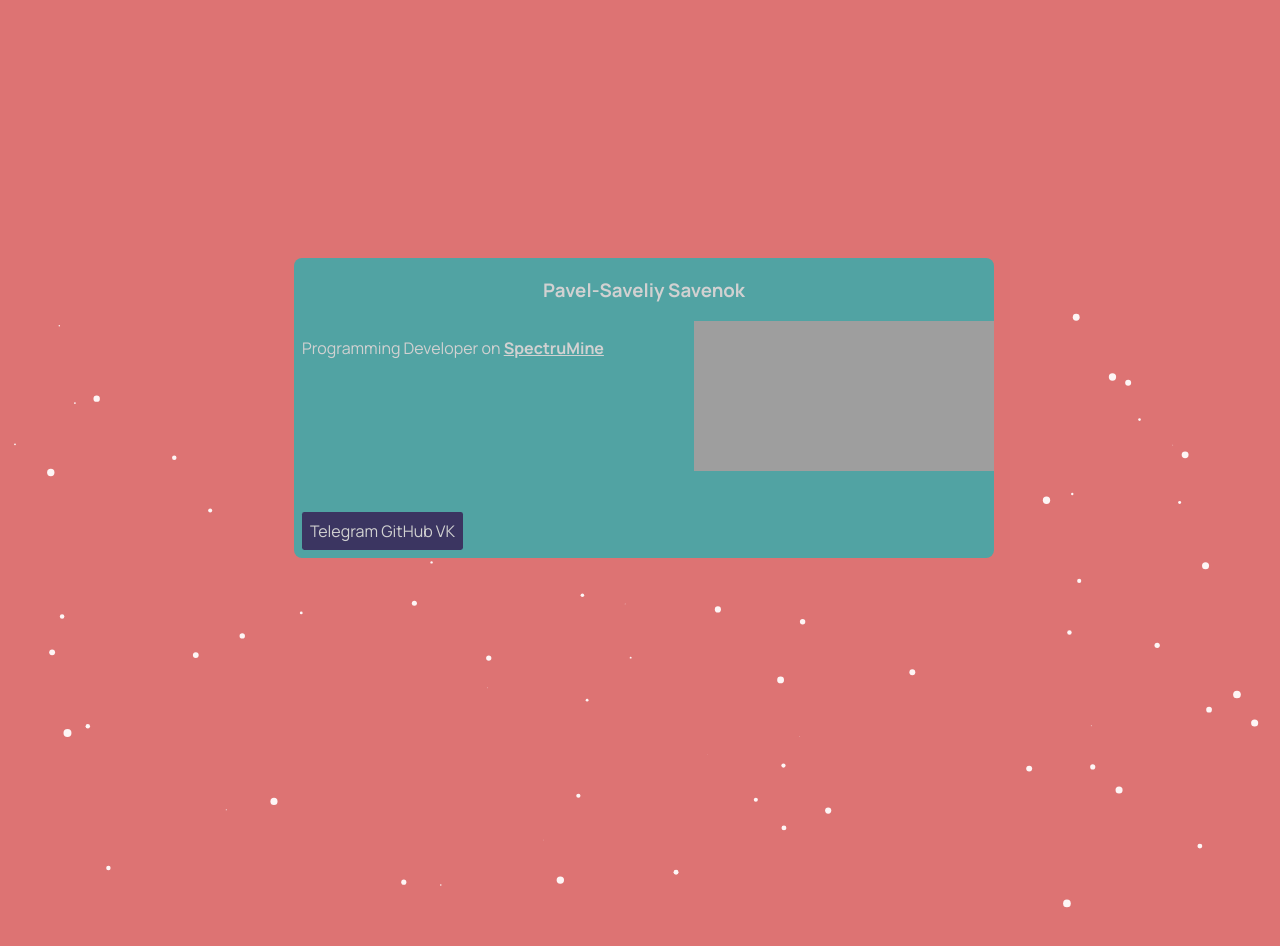
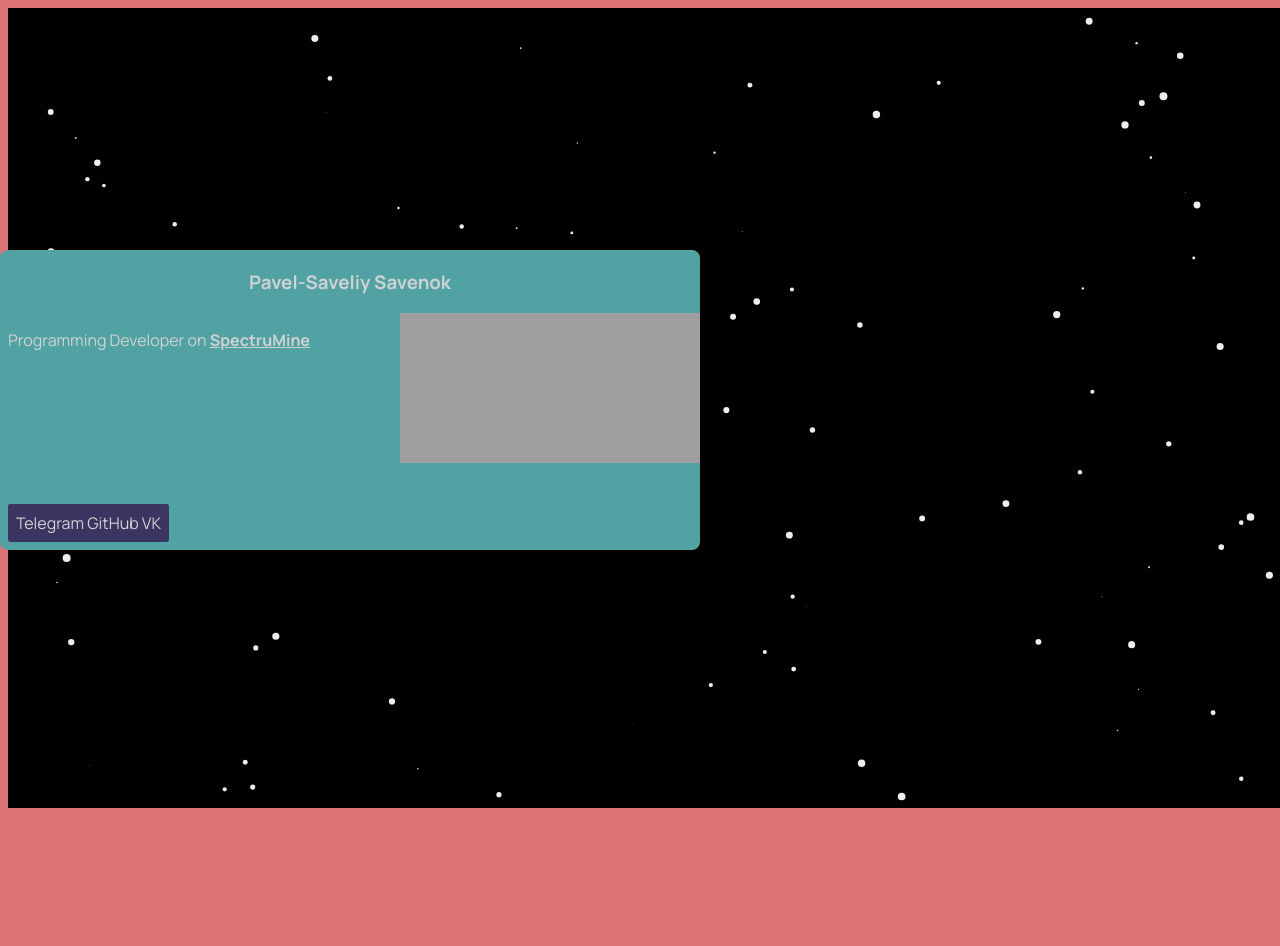
Before and after one commit to Lisoveliy/Lisoveliy.github.io, a plain HTML site: page index.html in a window 1280 px wide. After the commit the page ends 800 px from the top, so only its background shows below. Drawn offline with Linux system fonts and the light colour scheme; grey boxes are pictures that could not be loaded.

Commit message:
Changes to be committed: 	modified:   index.css 	modified:   index.html
Changes not staged for commit:
	modified:   index.css
	modified:   index.html

```diff
--- a/index.css
+++ b/index.css
@@ -50,3 +50,20 @@ a{
 .links a{
     text-decoration: none;
 }
+#particles-js{
+    width: 100%;
+    height: 100%;
+    position: fixed;
+    background-color: #000;
+    background-image: url('');
+    background-size: cover;
+    background-position: 50% 50%;
+    background-repeat: no-repeat;
+  }
+
+  .body-particles{
+    position: absolute;
+    top: 0;
+    left: 0;
+    z-index: 100;
+  }
--- a/index.html
+++ b/index.html
@@ -14,9 +14,9 @@
 </head>
 
 <body>
-    <div id="particles-js">
+    <div class="body-particles">
+        <div id="wrapper">
             <div class="up_block">
-            <p></p>
                 <div class="dwn_block">
                     <h3 class="name">Pavel-Saveliy Savenok</h3>
                     <div class="flex">
@@ -41,6 +41,8 @@
                 </div>
             </div>
         </div>
+    </div>
+    <div id="particles-js"></div>
 </body>
 
 </html>
```
Lines whose indentation alone changed are shown as unchanged.
